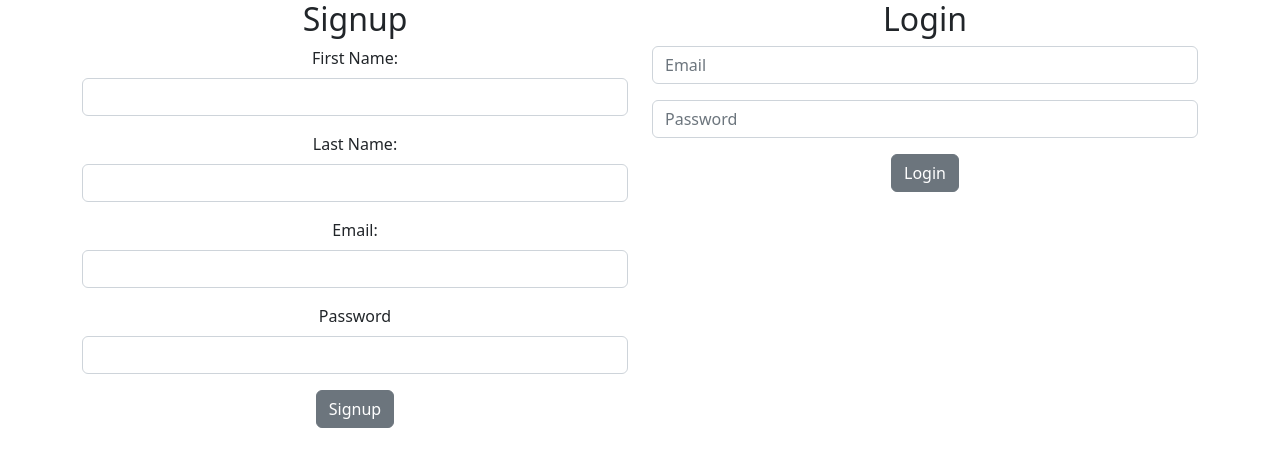
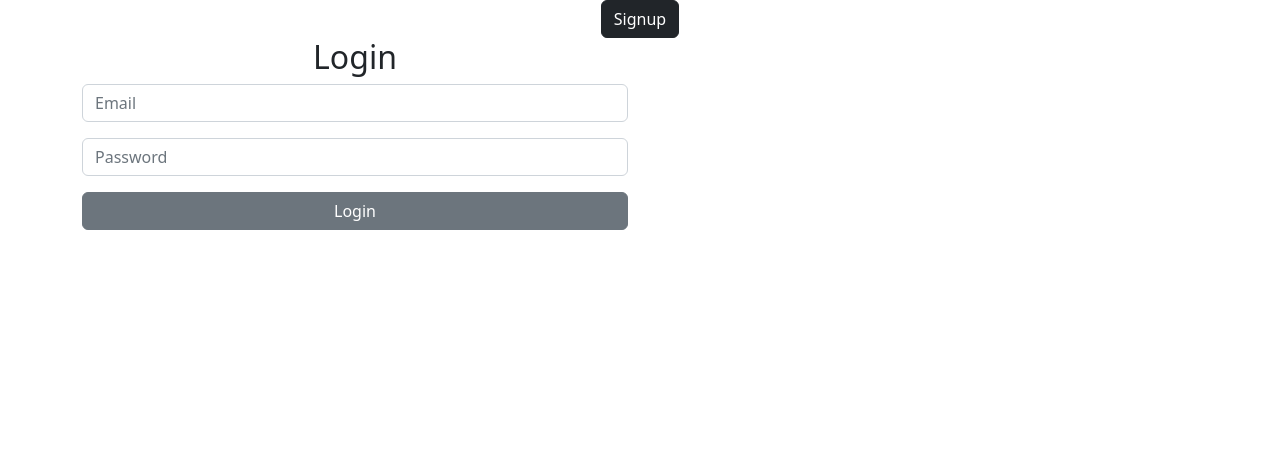
Before and after one commit to uprighted-learners/PT_SD_January23_LectureNotes, a React (Create React App) app in the folder Unit_7/movie-client/: page / in a window 1280 px wide. Shown: the top 466 px of the page. Built offline with nearby package versions, Linux system fonts and the light colour scheme.

Commit message:
Finished Auth component and started Movie components.

```diff
--- a/Unit_7/movie-client/src/App.jsx
+++ b/Unit_7/movie-client/src/App.jsx
@@ -1,19 +1,27 @@
 import './App.css';
 import Auth from './components/auth/Auth';
-import { useState } from 'react';
+import MovieIndex from './components/movie/MovieIndex';
+import { useState, useEffect } from 'react';
 import { Routes, Route } from 'react-router-dom';
 
 function App() {
   // Use useState to house token
   const [ sessionToken, setSessionToken ] = useState('');
 
-  //console.log('App.jsx:', sessionToken);
+  console.log('App.jsx:', sessionToken);
 
   const updateToken = newToken => {
     localStorage.setItem("token", newToken);
     // ^ .setItem(key, value)
     setSessionToken(newToken);
   }
+
+  // Use useEffect so the session token will not be reset if the page refreshes
+  useEffect(() => {
+    if(localStorage.getItem('token')) {
+      setSessionToken(localStorage.getItem('token'))
+    }
+  }, [])
 
   // Create routing using the Routes tag with the Route tags holding the individual components/view
   return (
@@ -25,7 +33,7 @@ function App() {
           />
         <Route
           path='/movie'
-          element={<h2>Movie Page Placeholder</h2>}
+          element={<MovieIndex />}
           />
       </Routes>
     </div>
--- a/Unit_7/movie-client/src/components/auth/Auth.jsx
+++ b/Unit_7/movie-client/src/components/auth/Auth.jsx
@@ -4,24 +4,55 @@ import Signup from "./signup/Signup";
 import Login from "./login/Login";
 // Container is Reactstrap's resizing div w/ grid rows and columns
 // https://getbootstrap.com/docs/5.3/layout/grid/
-import { Col, Container, Row } from 'reactstrap';
+import { Col, Container, Row, Button } from 'reactstrap';
+import { useState } from 'react';
+import FullButton from "../buttons/FullButton";
 
 export default function Auth(props) {
+    // useState to hold button's state login/signup
+    const [ button, setButton ] = useState('Signup');
+
+    // function to switch button from login to signup with setButton
+    const swapForm = () => {
+        button === "Login" ?
+            setButton("Signup") :
+            setButton("Login")
+    }
+
+    // function that changes the display, swap the forms
+    // Ternary checks if button is set to Login, if true see signup if false see login
+    const displayForm = () => {
+        return(
+            button === "Login" ?
+                <Container >
+                    <Row>
+                        <Col md="6">
+                            <Signup
+                                updateToken={props.updateToken}
+                            />
+                        </Col>
+                    </Row>
+                </Container> :
+                <Container >
+                    <Row>
+                        <Col md="6">
+                            <Login
+                                updateToken={props.updateToken}
+                            />
+                        </Col>
+                    </Row>
+                </Container>
+
+        )
+    }
+
+    // return will hold button that controls swapping
   return (
     <>
-        <Container >
-            <Row>
-                <Col md="6">
-                    <Signup updateToken={props.updateToken}/>
-                </Col>
-                <Col md="6">
-                    <Login updateToken={props.updateToken}/>
-                </Col>
-            </Row>
-            {/* <Row>
 
-            </Row> */}
-        </Container>
+            <Button onClick={swapForm} color="dark">{button}</Button>
+
+        {displayForm()}
     </>
   )
 }
--- a/Unit_7/movie-client/src/components/auth/login/Login.jsx
+++ b/Unit_7/movie-client/src/components/auth/login/Login.jsx
@@ -1,6 +1,7 @@
 import { useRef } from 'react';
 import { Form, FormGroup, Input, Label, Button } from 'reactstrap';
 import { useNavigate } from 'react-router-dom';
+import FullButton from '../../buttons/FullButton';
 
 export default function Login({updateToken}) {
     // Build our refs
@@ -68,7 +69,9 @@ export default function Login({updateToken}) {
                         autoComplete="off"
                         />
                 </FormGroup>
-                <Button type='submit'>Login</Button>
+                <FullButton>
+                    <Button type='submit'>Login</Button>
+                </FullButton>
             </Form>
     </>
   )
--- a/Unit_7/movie-client/src/components/auth/signup/Signup.jsx
+++ b/Unit_7/movie-client/src/components/auth/signup/Signup.jsx
@@ -2,6 +2,7 @@
 import { Form, FormGroup, Input, Label, Button } from 'reactstrap';
 import { useState, useRef } from 'react';
 import { useNavigate } from 'react-router-dom';
+import FullButton from '../../buttons/FullButton';
 
 export default function Signup({updateToken}) {
     // useState() to capture our firstName value and be able to update it with setFirstName(<--state function)
@@ -104,7 +105,9 @@ export default function Signup({updateToken}) {
                         autoComplete={"off"}
                         />
                 </FormGroup>
-                <Button type='submit'>Signup</Button>
+                <FullButton>
+                    <Button type='submit'>Signup</Button>
+                </FullButton>
             </Form>
     </>
   )
--- /dev/null
+++ b/Unit_7/movie-client/src/components/buttons/FullButton.jsx
@@ -0,0 +1,7 @@
+import React from 'react'
+
+export default function FullButton(props) {
+  return (
+    <div className='d-grid gap-2 mb-4' >{props.children}</div>
+  )
+}
--- /dev/null
+++ b/Unit_7/movie-client/src/components/movie/MovieCreate.jsx
@@ -0,0 +1,7 @@
+import React from 'react'
+
+export default function MovieCreate() {
+  return (
+    <div>MovieCreate</div>
+  )
+}
--- /dev/null
+++ b/Unit_7/movie-client/src/components/movie/MovieIndex.jsx
@@ -0,0 +1,20 @@
+import React from 'react'
+import MovieCreate from './MovieCreate';
+import { Col, Container, Row } from 'reactstrap';
+
+export default function MovieIndex() {
+  return (
+    <>
+        <Container>
+            <Row>
+                <Col md="4">
+                    <MovieCreate />
+                </Col>
+                <Col md="8">
+                    [TABLE GOES HERE!]
+                </Col>
+            </Row>
+        </Container>
+    </>
+  )
+}
```
